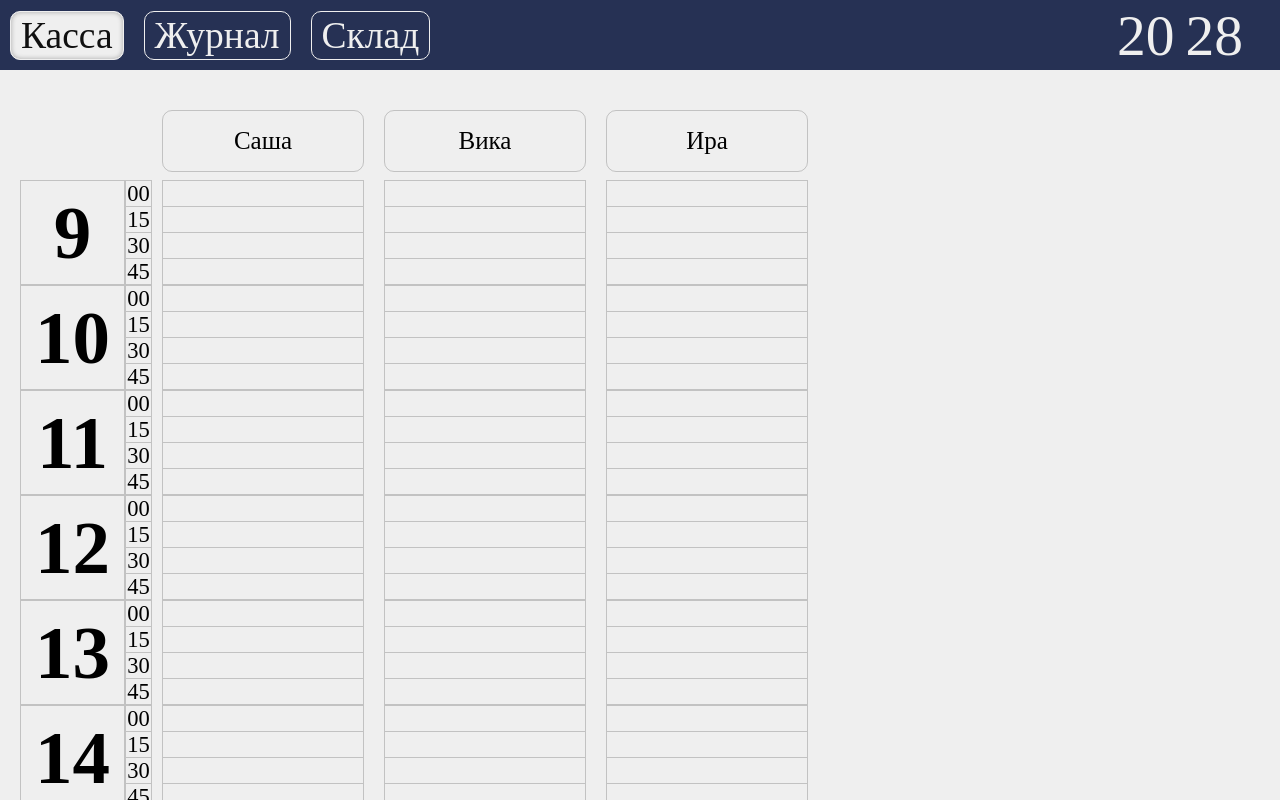
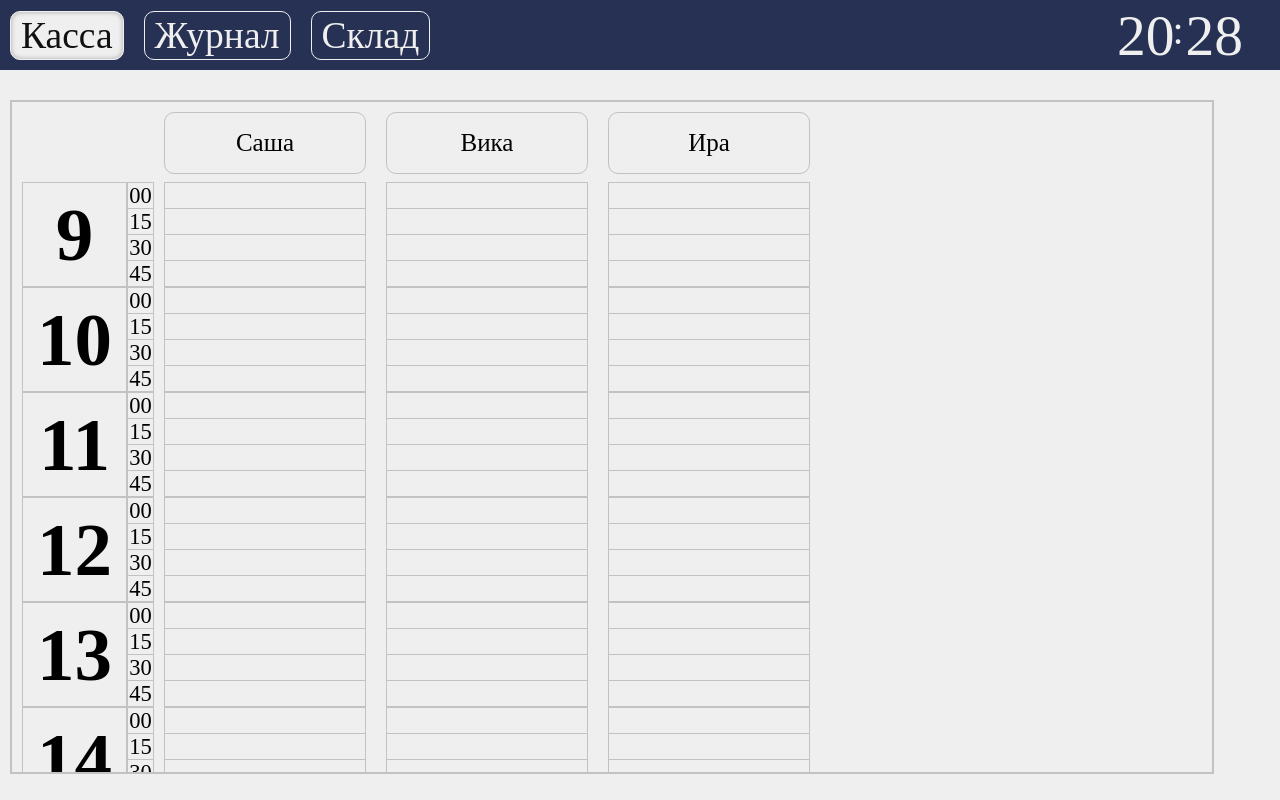
Before and after one commit to pten4uk99/CRM, a React app: page / in a window 1280 px wide. Shown: the top 800 px of the page. Built offline with nearby package versions, Linux system fonts and the light colour scheme.

Commit message:
customize main

```diff
--- a/src/components/Main/Masters/Master/TableItem/AddClientWindow/AddClientWindow.js
+++ b/src/components/Main/Masters/Master/TableItem/AddClientWindow/AddClientWindow.js
@@ -10,7 +10,6 @@ function AddClientWindow(props) {
     const addClientWindow = React.createRef();
     const [ opts, setOpts ] = React.useState({ mask: "+{7}(000)000-00-00" });
     const { ref, maskRef } = useIMask(opts);
-    console.log(props.store.orientation)
 
     useEffect(() => {
         setTimeout(() => addClientWindow.current.classList.add(props.store.orientation))
--- a/src/components/Main/Masters/Master/TableItem/TableItem.js
+++ b/src/components/Main/Masters/Master/TableItem/TableItem.js
@@ -47,7 +47,7 @@ export default connect(
 )(TableItem);
 
 function activateWindow(event, props, index) {
-    event.clientY + 350 > window.innerHeight ?
+    event.clientY + 370 > window.innerHeight ?
        props.SwapOrientationToTop(event.target.offsetTop, event.target.offsetLeft) :
        props.SwapOrientationToBottom(event.target.offsetTop, event.target.offsetLeft);
 
--- a/src/styles/App.scss
+++ b/src/styles/App.scss
@@ -1,9 +1,3 @@
-$white: rgb(239,239,239);
-$black: rgb(16, 16, 16);
-$red: rgba(166, 21, 21, 0.9);
-
-$border-color: rgba(16, 16, 16, .2);
-
 * {
   margin: 0;
   padding: 0;
@@ -12,3 +6,16 @@ $border-color: rgba(16, 16, 16, .2);
 html, body {
   background-color: $white;
 }
+
+::-webkit-scrollbar {
+    width: 3px;
+}
+
+::-webkit-scrollbar-thumb {
+    background-color: rgba(197, 197, 197, 0.6);
+    border-radius: 10px;
+}
+
+::-webkit-scrollbar-track {
+    margin: 5px;
+}
--- a/src/styles/Main/Main.scss
+++ b/src/styles/Main/Main.scss
@@ -1,7 +1,17 @@
 main {
   .journal {
     display: flex;
+    position: relative;
+
+    width: 1200px;
+    height: calc(100vh - 130px);
+
     margin: 100px 10px 20px 10px;
+
+    border: 2px solid $border-color;
+
+    overflow-x: hidden;
+    overflow-y: auto;
   }
 }
 
--- a/src/styles/Main/Masters/Master/Master.scss
+++ b/src/styles/Main/Masters/Master/Master.scss
@@ -1,9 +1,3 @@
-$white: rgb(239,239,239);
-$black: rgb(16, 16, 16);
-$red: rgba(166, 21, 21, 0.9);
-
-$border-color: rgba(16, 16, 16, .2);
-
 section.masters > .master {
   font-size: 25px;
 
--- a/src/styles/Main/Masters/Master/TableItem/AddClientWindow/AddClientWindow.scss
+++ b/src/styles/Main/Masters/Master/TableItem/AddClientWindow/AddClientWindow.scss
@@ -1,11 +1,11 @@
 .table-items {
   .background {
     display: none;
-    position: fixed;
+    position: absolute;
     top: 0;
     left: 0;
-    width: 100vw;
-    height: 100vh;
+    width: 100%;
+    height: 1445px;
     cursor: default;
 
     &.active {
--- a/src/styles/Main/Masters/Master/TableItem/TableItem.scss
+++ b/src/styles/Main/Masters/Master/TableItem/TableItem.scss
@@ -31,10 +31,12 @@
   }
 
   &>.underline {
+    display: none;
+
     position: absolute;
-    left: 125px;
+    left: 115px;
+
     transform: translate(0, -1px);
-    display: none;
 
     width: 700px;
     border: 1px solid $blue;
--- a/src/styles/Main/Time.scss
+++ b/src/styles/Main/Time.scss
@@ -1,9 +1,3 @@
-$white: rgb(239,239,239);
-$black: rgb(16, 16, 16);
-$red: rgba(166, 21, 21, 0.9);
-
-$border-color: rgba(16, 16, 16, .2);
-
 .journal > section.time {
   display: flex;
   margin-top: 80px;
```
